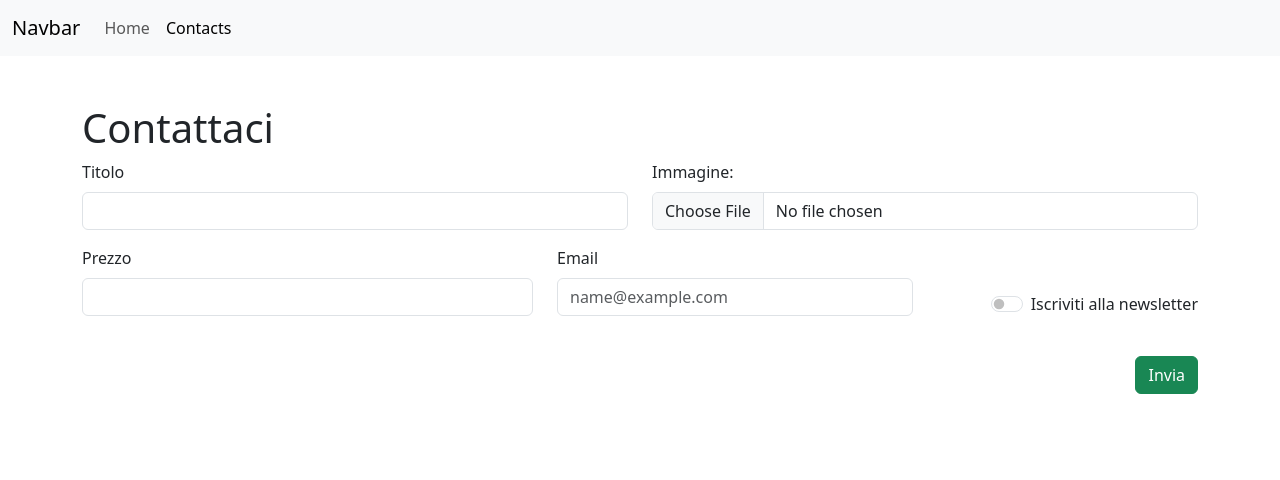
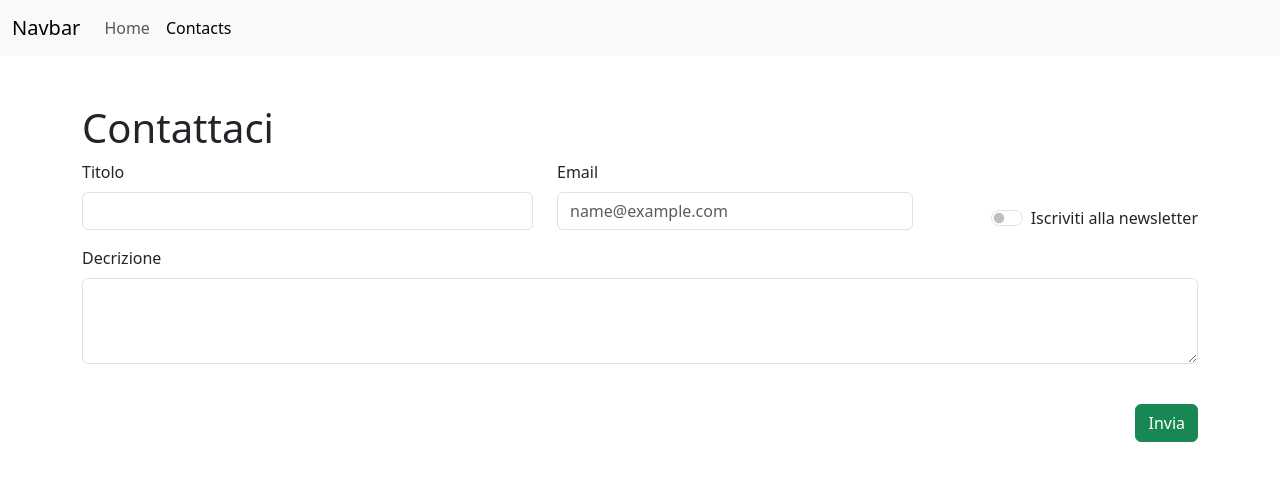
Before and after one commit to GianmariaFatta/vue-dischi, a Vue app: page /contacts in a window 1280 px wide. Shown: the top 480 px of the page. Built offline with nearby package versions, Linux system fonts and the light colour scheme.

Commit message:
Modified Contact form

```diff
--- a/src/components/pages/ContactsPage.vue
+++ b/src/components/pages/ContactsPage.vue
@@ -18,33 +18,13 @@ export default {
       enctype="multipart/form-data"
       class="row"
       @submit.prevent="sendForm">
-      <div class="col-6">
+      <div class="col-5">
         <div class="mb-3">
           <label for="title" class="form-label">Titolo</label>
           <input type="text" class="form-control" id="title" />
         </div>
       </div>
-      <div class="col-6">
-        <label for="project_img" class="form-label">Immagine:</label>
-        <div class="input-group mb-3">
-          <input
-            type="file"
-            class="form-control rounded-start"
-            id="project_img"
-            name="project_img" />
-        </div>
-      </div>
-      <div class="col-5">
-        <div class="mb-3">
-          <label for="price" class="form-label">Prezzo</label>
-          <input
-            type="number"
-            class="form-control"
-            id="price"
-            max="99,99"
-            min="1" />
-        </div>
-      </div>
+
       <div class="col-4">
         <div class="mb-3">
           <label for="email" class="form-label">Email</label>
@@ -67,6 +47,12 @@ export default {
           >
         </div>
       </div>
+      <div class="col-12">
+        <div class="mb-3">
+          <label for="description" class="form-label">Decrizione</label>
+          <textarea class="form-control" id="description" rows="3"></textarea>
+        </div>
+      </div>
       <div class="d-flex justify-content-end mt-4">
         <button class="btn btn-success">Invia</button>
       </div>
```
